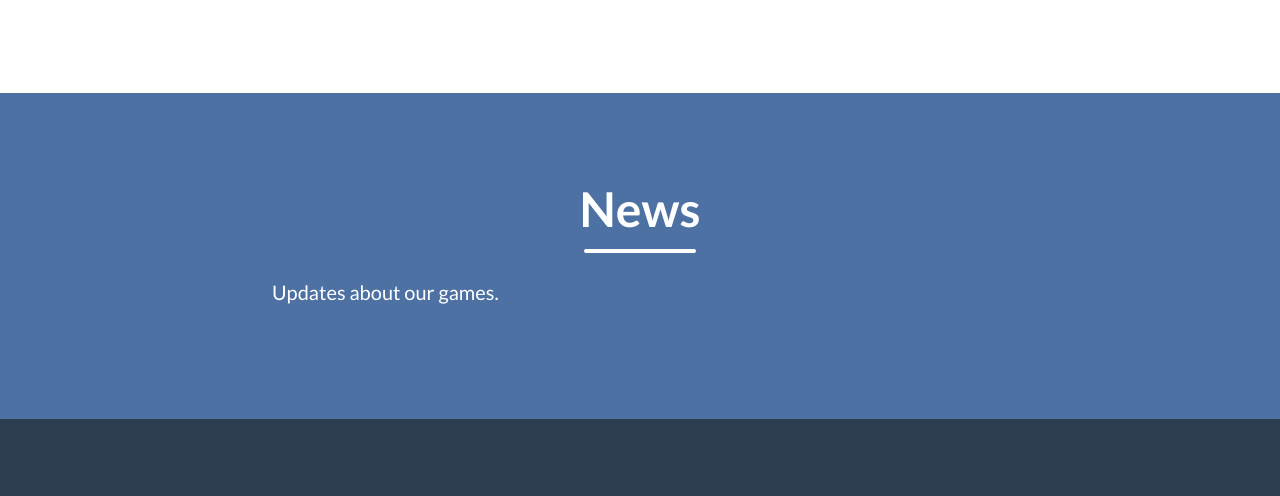
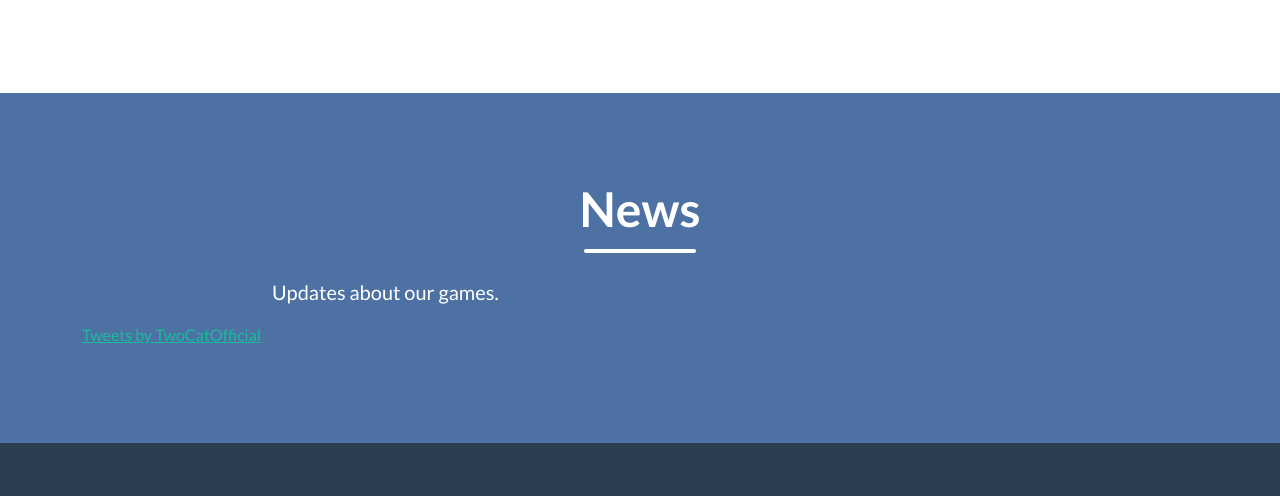
Before and after one commit to twocatgames/twocatgames.github.io, a plain HTML site: page index.html in a window 1280 px wide. Shown: the part 2096-2592 px from the top of the page. Drawn offline with nearby package versions, Linux system fonts and the light colour scheme; a web font is replaced by a local one.

Commit message:
added twitter feed

```diff
--- a/index.html
+++ b/index.html
@@ -216,6 +216,7 @@
                 </div>
                 <div class="row">
                     <div class="col-lg-8 m-auto"><p class="lead">Updates about our games.</p></div>
+                    <a class="twitter-timeline" data-width="1000" data-height="700" data-theme="light" href="https://twitter.com/TwoCatOfficial?ref_src=twsrc%5Etfw">Tweets by TwoCatOfficial</a> <script async src="https://platform.twitter.com/widgets.js" charset="utf-8"></script>
                 </div>
 
             </div>
```
